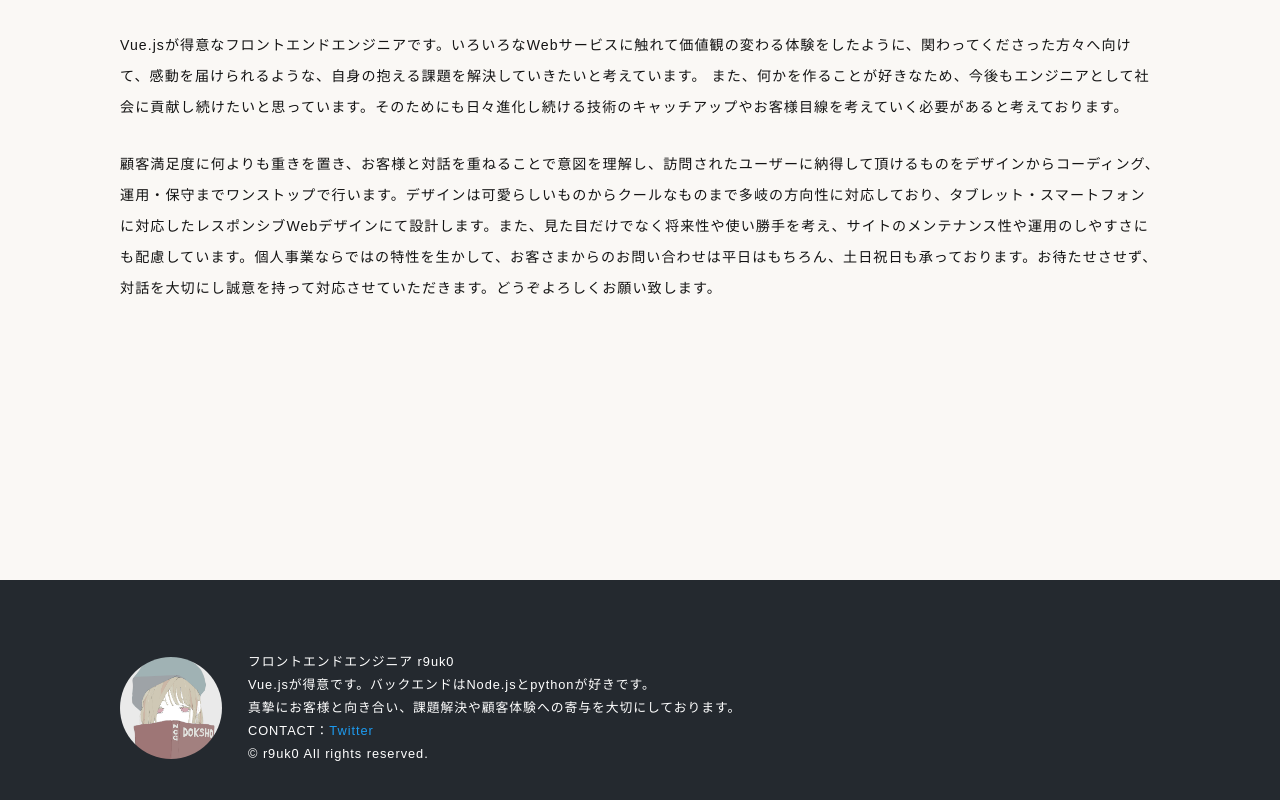
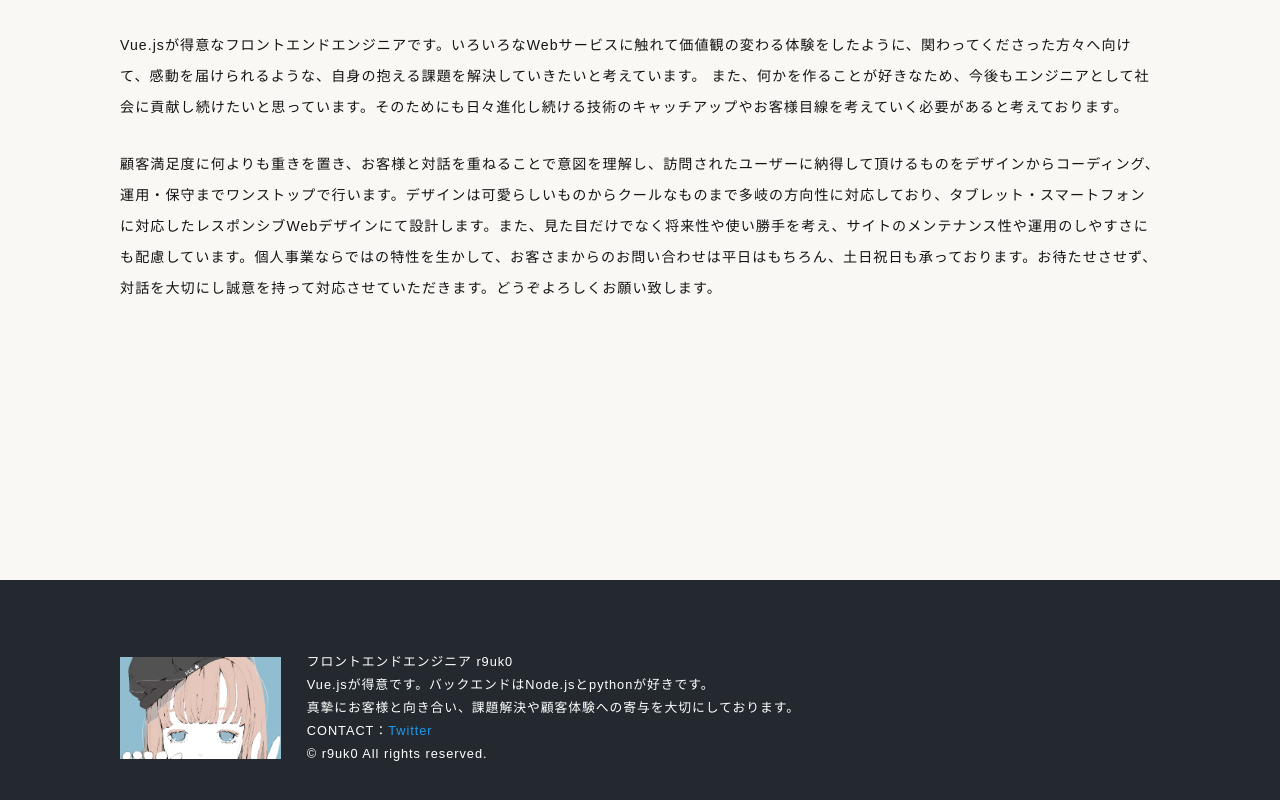
Before and after one commit to r9uk0/r9uk0, a Vue app: page / in a window 1280 px wide. Shown: the part 2547-3347 px from the top of the page. Built offline with nearby package versions, Linux system fonts and the light colour scheme.

Commit message:
prof差し替え

```diff
--- a/src/components/FooterComponent.vue
+++ b/src/components/FooterComponent.vue
@@ -1,7 +1,7 @@
 <template>
   <div class="footerArea" id="PROFILE">
     <div class="footerContainer">
-      <img src="@/assets/profile.jpg" alt="" />
+      <img src="@/assets/profile.jpeg" alt="" />
       <p>
         フロントエンドエンジニア r9uk0<br />
         Vue.jsが得意です。バックエンドはNode.jsとpythonが好きです。<br />
@@ -52,10 +52,9 @@ export default Vue.extend({
   letter-spacing: 0.075em;
 }
 .footerContainer img {
-  width: 8vw;
+  width: auto;
   height: 8vw;
   margin-right: 2vw;
-  border-radius: 50%;
 }
 @media screen and (max-width: 768px) {
   .footerArea {
@@ -65,7 +64,6 @@ export default Vue.extend({
     font-size: 2.5vw;
   }
   .footerContainer img {
-    width: 12vw;
     height: 12vw;
   }
 }
```
Also changed, not shown: src/assets/profile.jpeg (added), src/assets/profile.jpg (deleted).
